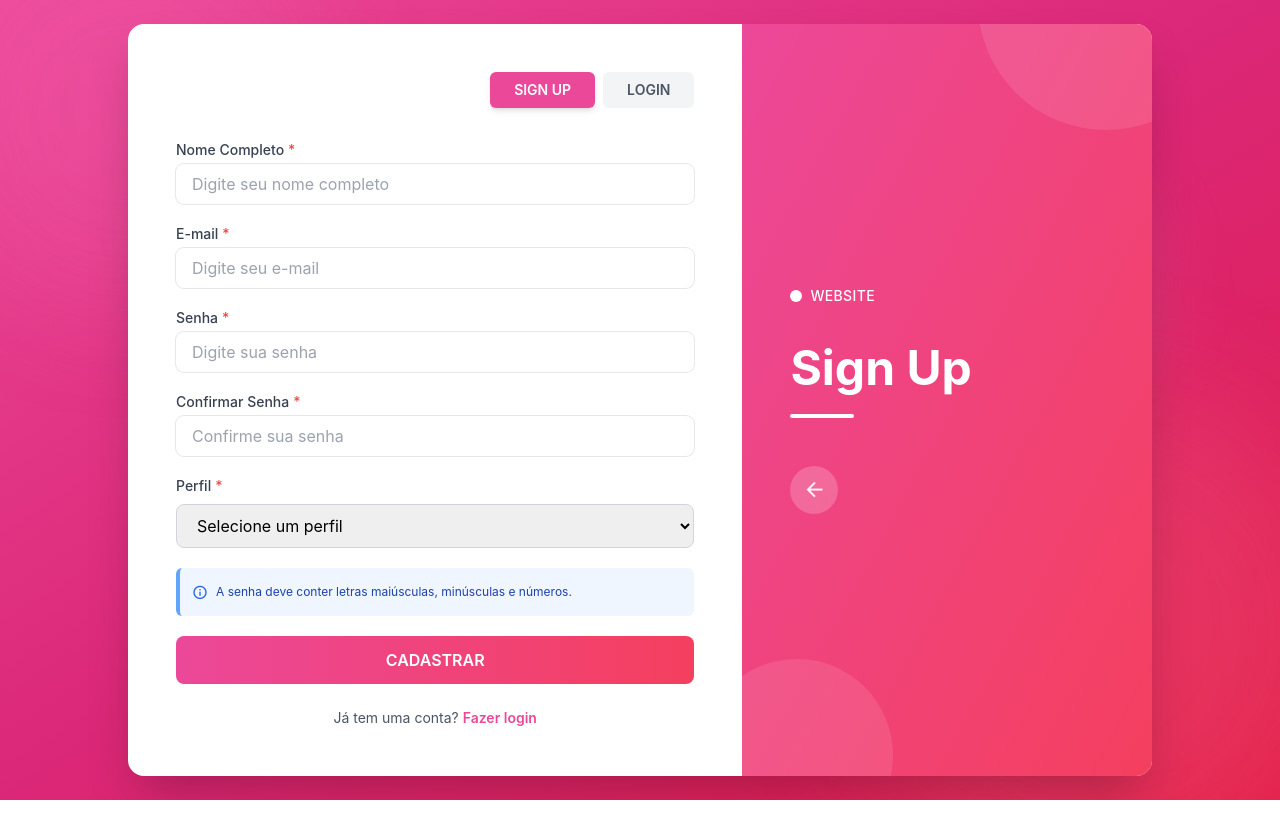
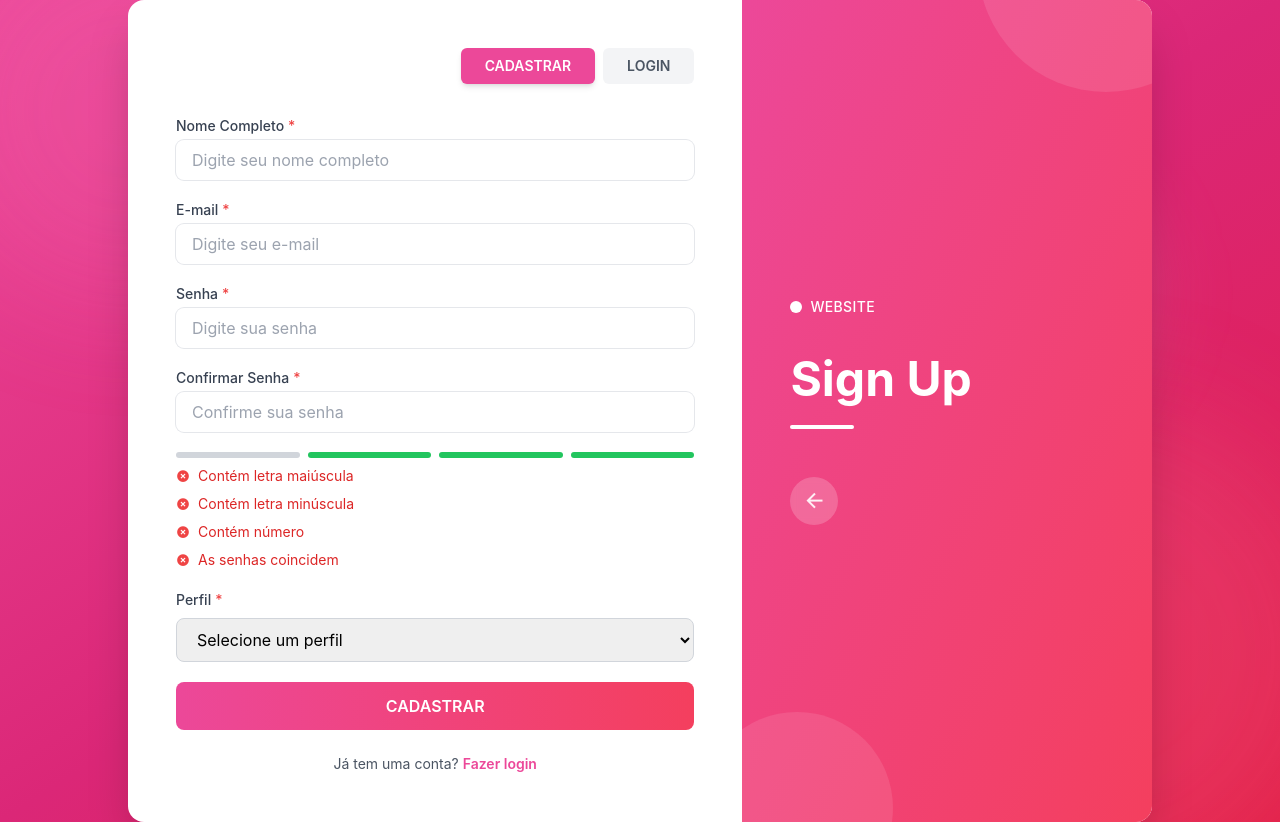
Before and after one commit to MayzaTunni/agenda-react-2025, a React app: page /register in a window 1280 px wide. Before the commit the page ends 800 px from the top, so only its background shows below. Built offline with nearby package versions, Linux system fonts and the light colour scheme; the HTML template or start-up script is replaced by a standard one.

Commit message:
Adiciona o componente PasswordValidator à página de Registro e implementa validação em tempo real para os campos de senha. Atualiza package.json e package-lock.json para incluir as dependências clsx, tailwind-merge e prettier, além de adicionar scripts para formatação de código.

```diff
--- /dev/null
+++ b/src/components/PasswordValidator.tsx
@@ -0,0 +1,67 @@
+import React from 'react';
+import { cn } from '../utils/cn';
+
+interface PasswordValidatorProps {
+  password: string;
+  confirmPassword: string;
+}
+
+export default function PasswordValidator({
+  password,
+  confirmPassword,
+}: PasswordValidatorProps) {
+  const getValidationIcon = (isValid: boolean) => {
+    return isValid ? 'ri-checkbox-circle-fill' : 'ri-close-circle-fill';
+  };
+
+  const getValidationColor = (isValid: boolean) => {
+    return isValid ? 'text-green-500' : 'text-red-500';
+  };
+
+  const getTextColor = (isValid: boolean) => {
+    return isValid ? 'text-green-600' : 'text-red-600';
+  };
+
+  const validationRules = [
+    {
+      isValid: /[A-Z]/.test(password),
+      text: 'Contém letra maiúscula',
+    },
+    {
+      isValid: /[a-z]/.test(password),
+      text: 'Contém letra minúscula',
+    },
+    {
+      isValid: /\d/.test(password),
+      text: 'Contém número',
+    },
+    {
+      isValid: password === confirmPassword && confirmPassword.length > 0,
+      text: 'As senhas coincidem',
+    },
+  ];
+
+  return (
+    <div className="space-y-2">
+      <div className="flex flex-row items-center gap-2 w-full">
+        <div className="flex-1 h-1.5 bg-gray-300 rounded-full" />
+        <div className="flex-1 h-1.5 bg-green-500 rounded-full" />
+        <div className="flex-1 h-1.5 bg-green-500 rounded-full" />
+        <div className="flex-1 h-1.5 bg-green-500 rounded-full" />
+      </div>
+      {validationRules.map((rule, index) => (
+        <div key={index} className="flex items-center gap-2 text-sm">
+          <i
+            className={cn(
+              getValidationIcon(rule.isValid),
+              getValidationColor(rule.isValid)
+            )}
+          />
+          <span className={cn('text-sm', getTextColor(rule.isValid))}>
+            {rule.text}
+          </span>
+        </div>
+      ))}
+    </div>
+  );
+}
--- a/src/pages/Auth/Register.jsx
+++ b/src/pages/Auth/Register.jsx
@@ -4,6 +4,7 @@ import { Link, useNavigate } from 'react-router-dom';
 import { useAuth } from '../../hooks/useAuth';
 import { registerSchema } from '../../utils/validators';
 import FormInput from '../../components/FormInput';
+import PasswordValidator from '../../components/PasswordValidator';
 import { toast } from 'react-toastify';
 import 'remixicon/fonts/remixicon.css';
 import Button from '../../components/Button';
@@ -16,15 +17,22 @@ const Register = () => {
     register,
     handleSubmit,
     formState: { errors, isSubmitting },
+    watch,
   } = useForm({
     resolver: yupResolver(registerSchema),
   });
+
+  // Watch password fields for real-time validation
+  const watchedPassword = watch('password', '');
+  const watchedConfirmPassword = watch('confirmPassword', '');
 
   const onSubmit = async (data) => {
     try {
       const { confirmPassword, ...userData } = data;
       await registerUser(userData);
-      toast.success('Cadastro realizado com sucesso! Faça login para continuar.');
+      toast.success(
+        'Cadastro realizado com sucesso! Faça login para continuar.'
+      );
       navigate('/login');
     } catch (error) {
       toast.error(error.message);
@@ -35,18 +43,20 @@ const Register = () => {
     <div className="min-h-screen w-full flex items-center justify-center relative overflow-hidden bg-gradient-to-br from-pink-500 via-pink-600 to-rose-600">
       {/* Decorative circles */}
       <div className="absolute top-[-10%] left-[-5%] w-96 h-96 bg-pink-400/30 rounded-full blur-3xl animate-pulse" />
-      <div className="absolute bottom-[-10%] right-[-5%] w-[500px] h-[500px] bg-rose-400/30 rounded-full blur-3xl animate-pulse" style={{ animationDelay: '1s' }} />
+      <div
+        className="absolute bottom-[-10%] right-[-5%] w-[500px] h-[500px] bg-rose-400/30 rounded-full blur-3xl animate-pulse"
+        style={{ animationDelay: '1s' }}
+      />
       <div className="absolute top-[20%] right-[10%] w-64 h-64 bg-pink-300/20 rounded-full blur-2xl" />
 
       {/* Main card container with animation - REVERSED ORDER */}
       <div className="relative z-10 w-full max-w-5xl mx-4 bg-white rounded-2xl shadow-2xl overflow-hidden flex min-h-[600px] animate-fadeIn">
-
         {/* Left side - Form (REGISTER) */}
         <div className="w-3/5 p-12 flex flex-col transition-all duration-700 ease-in-out animate-slideInFromLeft">
           {/* Tabs */}
           <div className="flex gap-2 mb-8 self-end">
             <div className="px-6 py-2 text-sm font-semibold bg-pink-500 text-white shadow-md rounded-md">
-              SIGN UP
+              CADASTRAR
             </div>
             <Link
               to="/login"
@@ -98,8 +108,19 @@ const Register = () => {
               required
             />
 
+            {/* Password Validator */}
+            <div className="mt-4">
+              <PasswordValidator
+                password={watchedPassword}
+                confirmPassword={watchedConfirmPassword}
+              />
+            </div>
+
             <div>
-              <label htmlFor="role" className="block text-sm font-medium text-gray-700 mb-2">
+              <label
+                htmlFor="role"
+                className="block text-sm font-medium text-gray-700 mb-2"
+              >
                 Perfil
                 <span className="text-red-500 ml-1">*</span>
               </label>
@@ -116,17 +137,10 @@ const Register = () => {
                 <option value="admin">Administrador</option>
               </select>
               {errors.role && (
-                <p className="mt-1 text-sm text-red-600">{errors.role.message}</p>
+                <p className="mt-1 text-sm text-red-600">
+                  {errors.role.message}
+                </p>
               )}
-            </div>
-
-            <div className="p-3 bg-blue-50 border-l-4 border-blue-400 rounded-md">
-              <div className="flex items-center gap-2">
-                <i className="ri-information-line text-blue-600" />
-                <p className="text-xs text-blue-800">
-                  A senha deve conter letras maiúsculas, minúsculas e números.
-                </p>
-              </div>
             </div>
 
             <Button
@@ -167,7 +181,9 @@ const Register = () => {
             <div className="mb-4">
               <div className="flex items-center gap-2 mb-8">
                 <div className="w-3 h-3 bg-white rounded-full" />
-                <span className="text-white text-sm font-medium tracking-wide">WEBSITE</span>
+                <span className="text-white text-sm font-medium tracking-wide">
+                  WEBSITE
+                </span>
               </div>
             </div>
 
--- /dev/null
+++ b/src/utils/cn.ts
@@ -0,0 +1,6 @@
+import { clsx, type ClassValue } from 'clsx';
+import { twMerge } from 'tailwind-merge';
+
+export function cn(...inputs: ClassValue[]) {
+  return twMerge(clsx(inputs));
+}
```
Also changed, not shown: package.json (+6 -1 lines), 2 other files (tests, documents, lock files or other folders).
